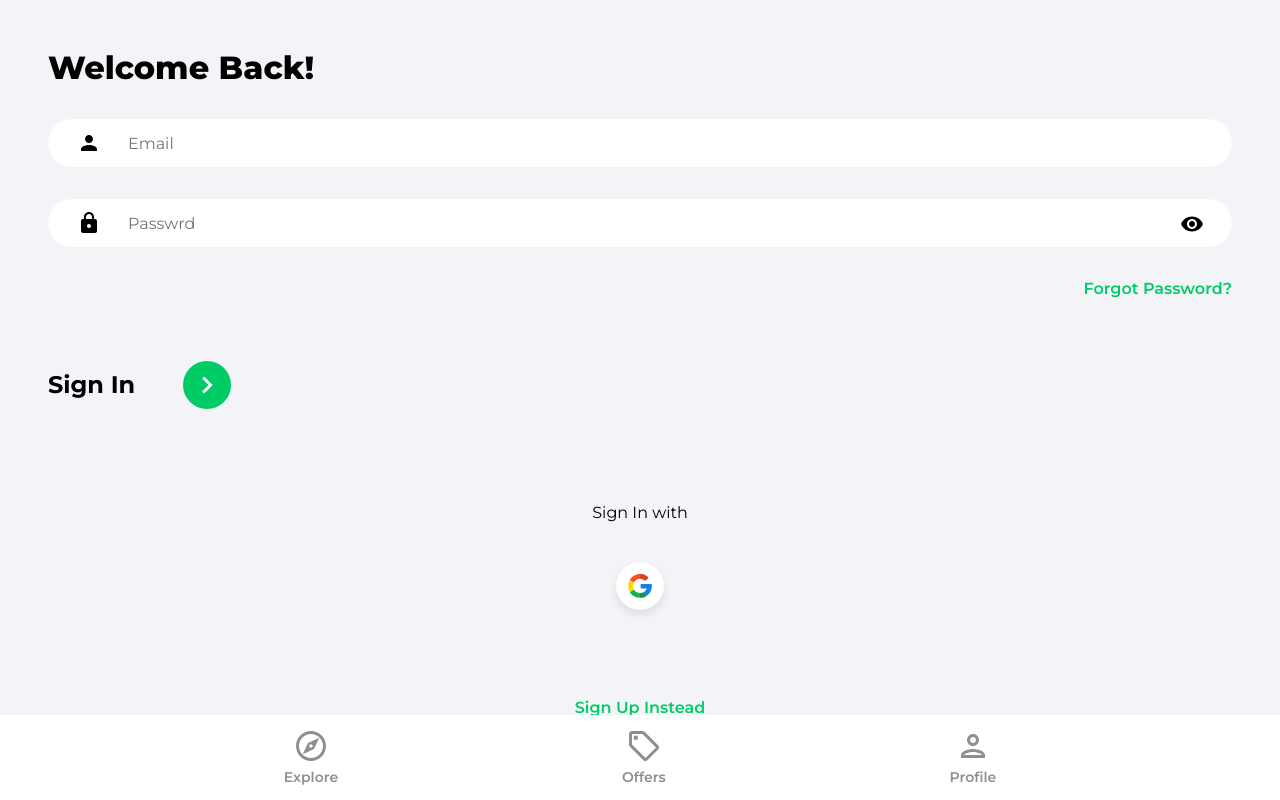
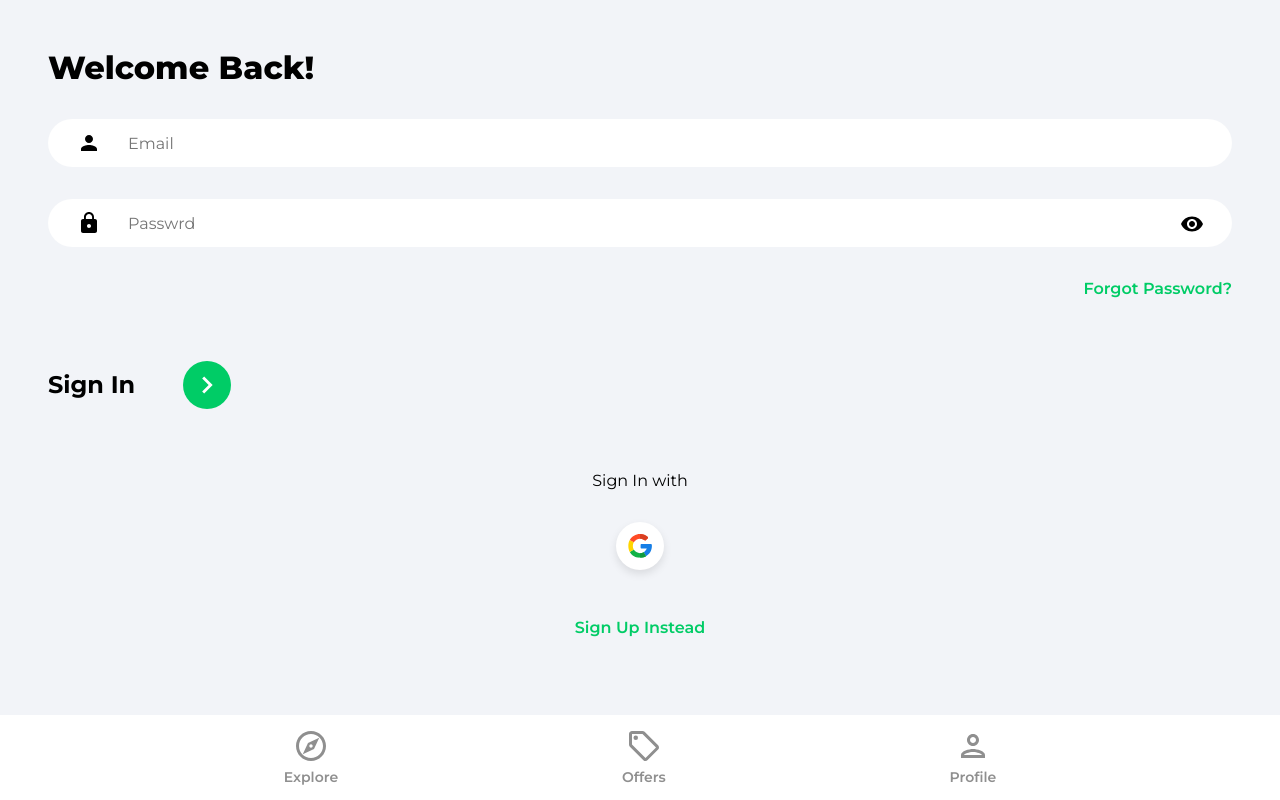
Before and after one commit to marinladovic/house-marketplace-react, a React (Create React App) app: page /sign-in in a window 1280 px wide. Built offline with nearby package versions, Linux system fonts and the light colour scheme.

Commit message:
sign-in bug fixed

```diff
--- a/src/index.css
+++ b/src/index.css
@@ -264,7 +264,7 @@ button {
 }
 
 .socialLogin {
-  margin-top: 4rem;
+  margin-top: 2rem;
   display: flex;
   flex-direction: column;
   align-items: center;
@@ -276,7 +276,7 @@ button {
   justify-content: center;
   align-items: center;
   padding: 0.75rem;
-  margin: 1.5rem;
+  margin: 1rem;
   width: 3rem;
   height: 3rem;
   background-color: #ffffff;
@@ -289,11 +289,11 @@ button {
 }
 
 .registerLink {
-  margin-top: 4rem;
+  margin-top: 2rem;
   color: #00cc66;
   font-weight: 600;
   text-align: center;
-  margin-bottom: 3rem;
+  margin-bottom: 6rem;
 }
 
 @media (min-width: 1217px) {
```
